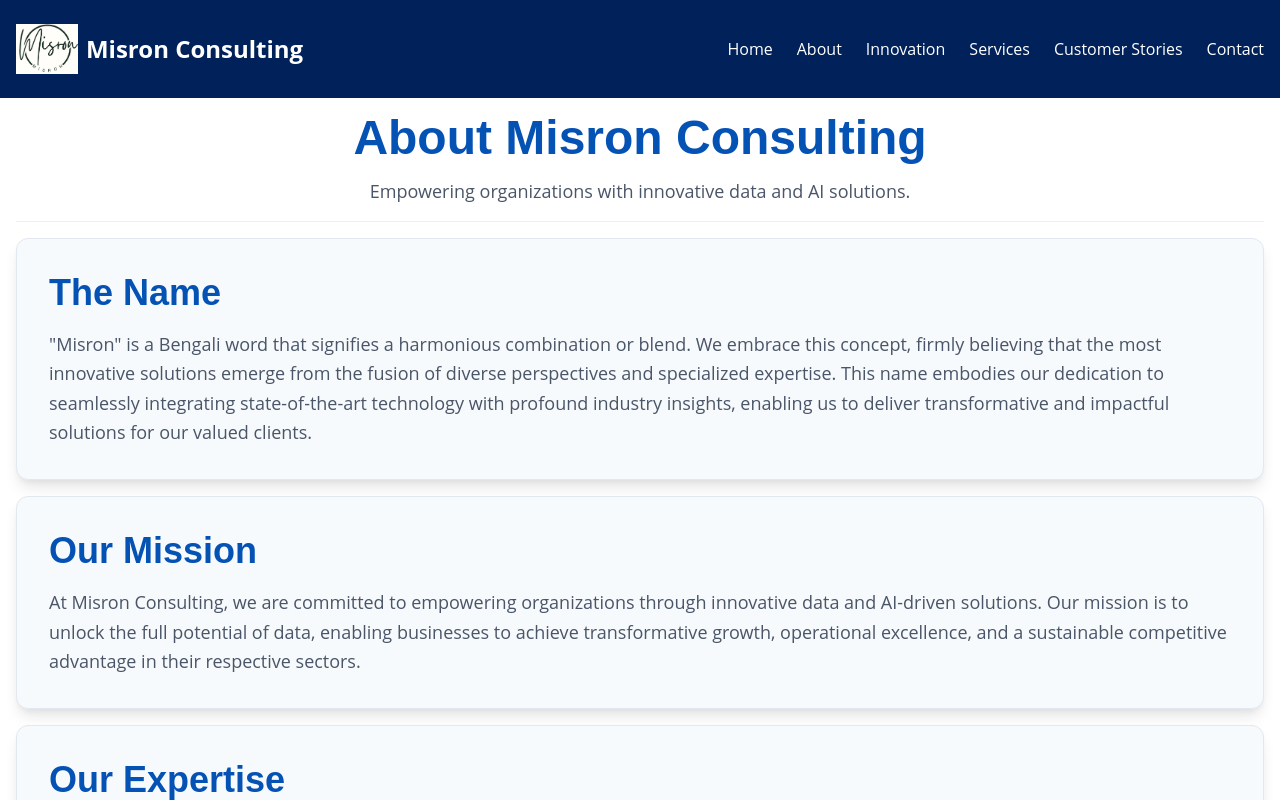
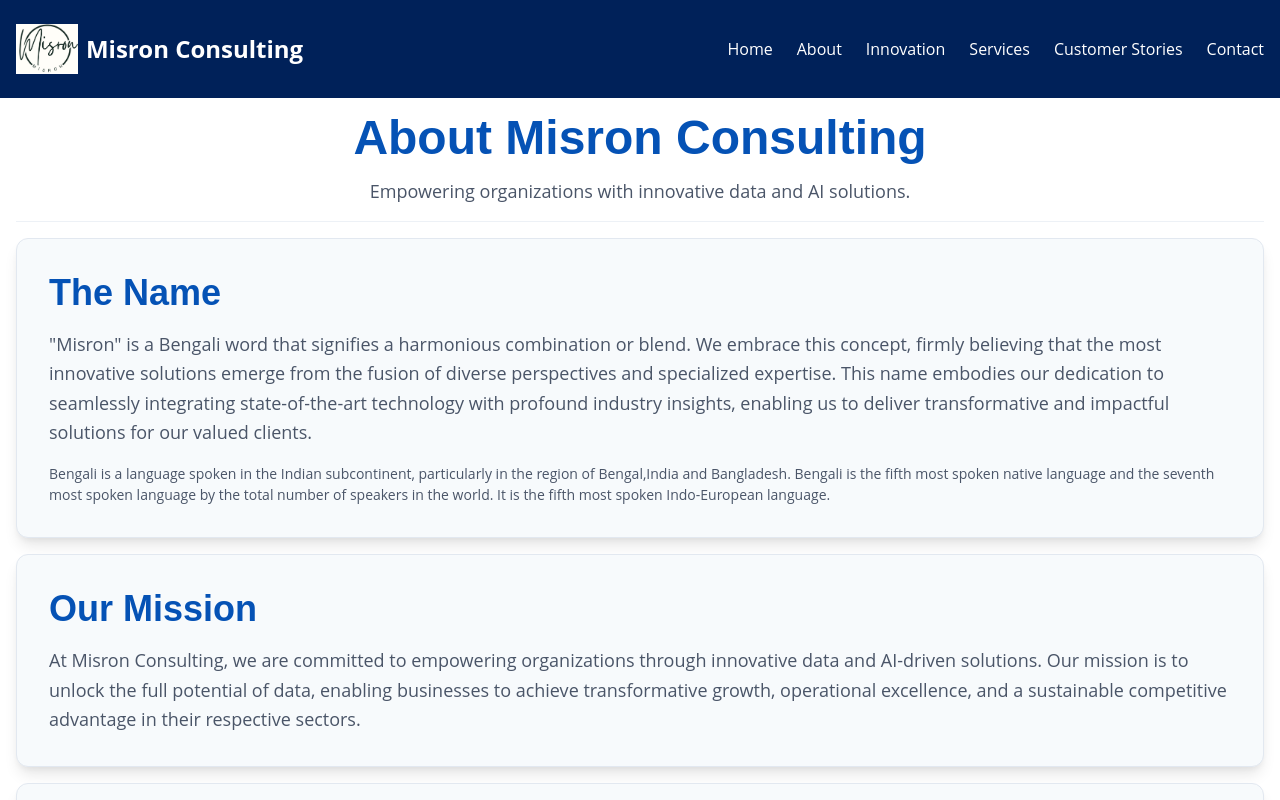
Before and after one commit to ambarishg/misron-consulting---azure, a React (Vite) app: page /about in a window 1280 px wide. Shown: the top 800 px of the page. Built offline with nearby package versions, Linux system fonts and the light colour scheme.

Commit message:
LOGO ADDED

```diff
--- a/src/pages/About.jsx
+++ b/src/pages/About.jsx
@@ -19,6 +19,7 @@ const About = () => {
   const headingColor = useColorModeValue("brand.600", "brand.200");
   const textColor = useColorModeValue("gray.600", "gray.300");
   const iconColor = useColorModeValue("blue.500", "blue.200");
+  const langColor = useColorModeValue("orange.500", "orange.200");
   const dividerColor = useColorModeValue("gray.200", "gray.700");
   const containerBg = useColorModeValue("gray.50", "gray.900"); // Very light background for better contrast
 
@@ -82,6 +83,11 @@ const About = () => {
             embodies our dedication to seamlessly integrating state-of-the-art technology with
             profound industry insights, enabling us to deliver transformative and impactful
             solutions for our valued clients.
+          </Text>
+          <Text fontSize="sm" color={textColor} mt={4}>
+            Bengali is a language spoken in the Indian subcontinent, particularly in the region of Bengal,India and Bangladesh.
+            Bengali is the fifth most spoken native language and the seventh most spoken language by the total number of speakers in the world.
+            It is the fifth most spoken Indo-European language.
           </Text>
         </MotionBox>
 
```
